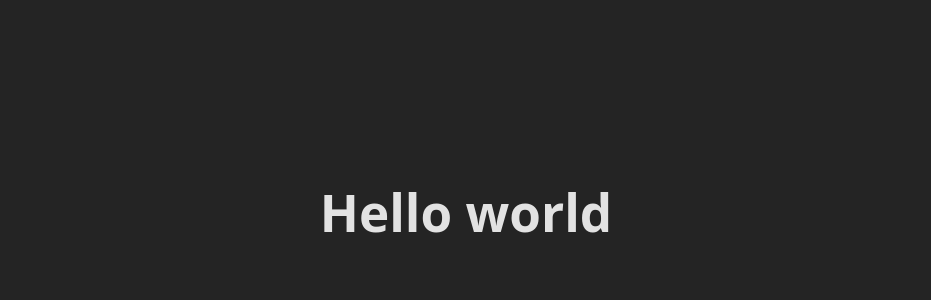
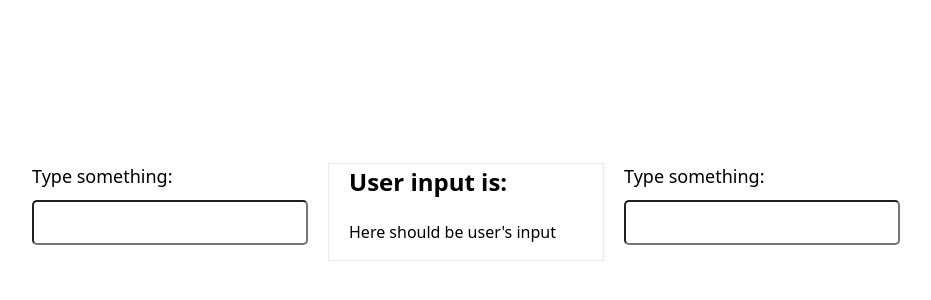
Before and after one commit to anddrews/23-HR-JS, a React (Vite) app: page / in a window 1280 px wide. Shown: the part 188-488 px from the top of the page, without its empty margins (174-1105 px from the left). Built offline with nearby package versions, Linux system fonts and the light colour scheme.

Commit message:
initial commit

```diff
--- a/src/App.css
+++ b/src/App.css
@@ -2,3 +2,9 @@
   max-width: 1280px;
   margin: 0 auto;
 }
+
+.container {
+  display: grid;
+  gap: 20px;
+  grid-template-columns: repeat(3, 1fr);
+}
--- a/src/App.jsx
+++ b/src/App.jsx
@@ -1,9 +1,15 @@
+import { Input } from './components/input/Input'
 import './App.css'
+import { Text } from './components/text/Text'
 
 function App() {
 
   return (
-      <h1>Hello world</h1>
+      <div className="container">
+        <Input />
+        <Text />
+        <Input />
+      </div>
   )
 }
 
--- /dev/null
+++ b/src/components/input/Input.jsx
@@ -0,0 +1,13 @@
+import styles from './Input.module.css';
+
+export const Input = () => {
+  return (
+    <label className={styles.input}>
+        Type something:
+    <input
+      type="text"
+      className=""
+    />
+    </label>
+  );
+}
--- /dev/null
+++ b/src/components/input/Input.module.css
@@ -0,0 +1,13 @@
+.input {
+    display: flex;
+    gap: 10px;
+    flex-direction: column;
+    font-size: 18px;
+
+    input {
+        padding: 10px 20px;
+        border-radius: 5px;
+        font-size: 18px;
+
+    }
+}
--- /dev/null
+++ b/src/components/text/Text.jsx
@@ -0,0 +1,10 @@
+import styles from './Text.module.css';
+
+export const Text = () => {
+  return (
+    <div className={styles.text}>
+        <h2 className={styles.textHeader}>User input is:</h2>
+        <p>Here should be user's input</p>
+    </div>
+  );
+}
--- /dev/null
+++ b/src/components/text/Text.module.css
@@ -0,0 +1,7 @@
+.text {
+    padding: 0 20px;
+    border: 1px solid #eaeaea;
+    .textHeader {
+        margin-top: 0;
+    }
+}
--- a/src/index.css
+++ b/src/index.css
@@ -4,8 +4,6 @@
   font-weight: 400;
 
   color-scheme: light dark;
-  color: rgba(255, 255, 255, 0.87);
-  background-color: #242424;
 
   font-synthesis: none;
   text-rendering: optimizeLegibility;
```
